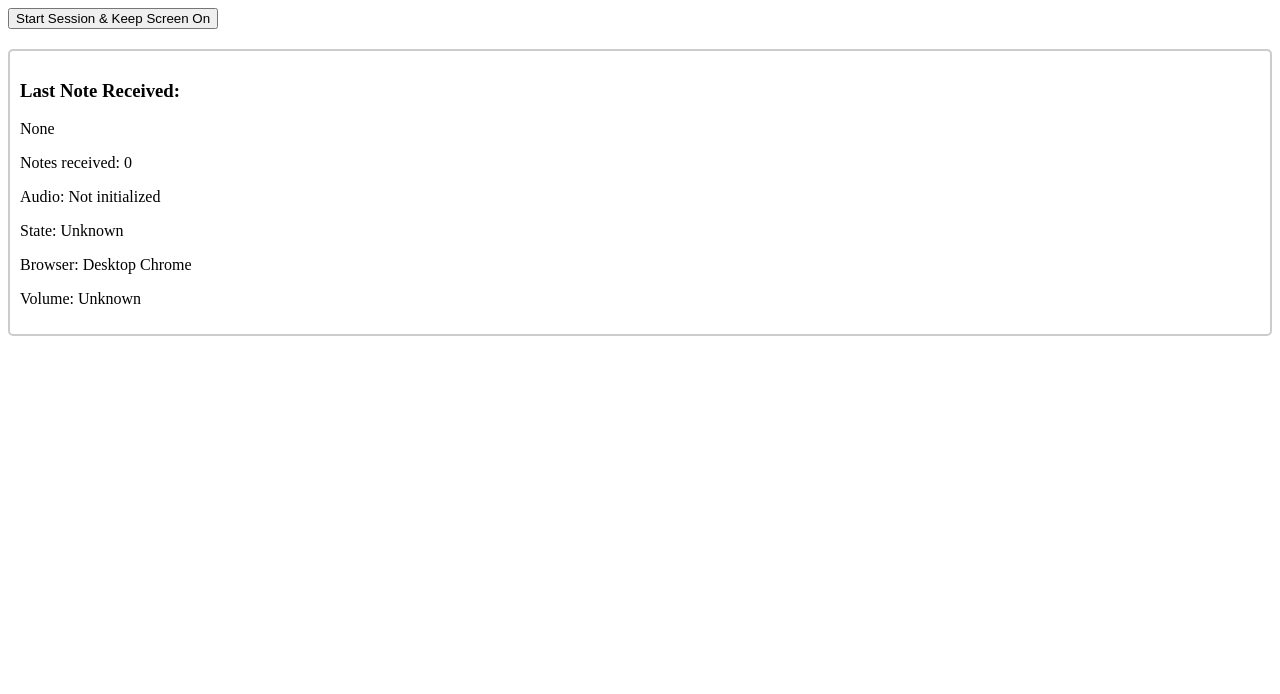
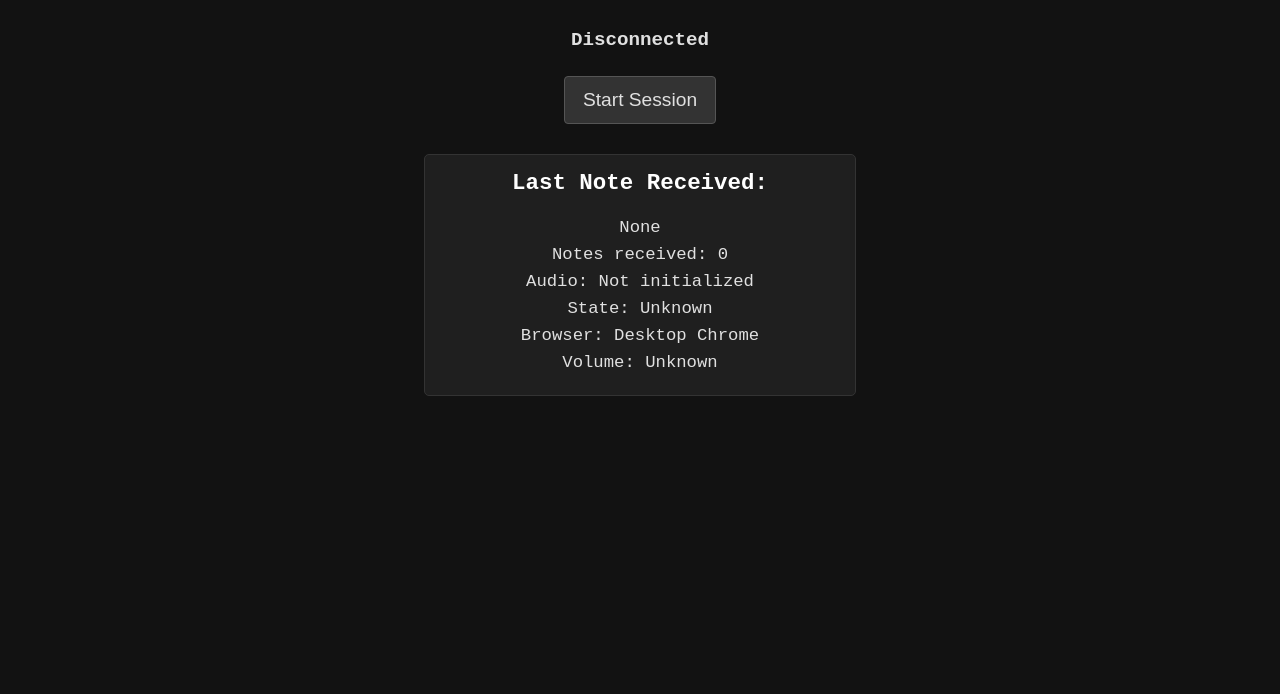
Before and after one commit to szkjn/INS_spatial_web_audio, a website: page public/src.html in a window 1280 px wide. Shown: the part 106-800 px from the top of the page. Drawn offline with Linux system fonts and the light colour scheme.

Commit message:
Designs basic dark mode

```diff
--- a/public/src.html
+++ b/public/src.html
@@ -4,13 +4,67 @@
 <head>
   <meta charset="UTF-8">
   <title>SRC Client</title>
+  <meta name="viewport" content="width=device-width, initial-scale=1.0"> <!-- For better mobile scaling -->
+  <style>
+    body {
+      background-color: #121212;
+      color: #e0e0e0;
+      font-family: 'Courier New', Courier, monospace;
+      font-size: 1.2em; /* Larger base font size */
+      margin: 20px;
+      display: flex;
+      flex-direction: column;
+      align-items: center; /* Center content */
+      text-align: center;
+    }
+    h1 {
+      color: #ffffff;
+      border-bottom: 1px solid #444;
+      padding-bottom: 5px;
+      margin-bottom: 20px;
+    }
+    button {
+      background-color: #333;
+      color: #e0e0e0;
+      border: 1px solid #555;
+      padding: 12px 18px; /* Larger padding for buttons */
+      margin: 10px 5px; /* More margin for buttons */
+      cursor: pointer;
+      border-radius: 4px;
+      font-size: 1em; /* Relative to body font size */
+    }
+    button:hover {
+      background-color: #444;
+    }
+    #status {
+      font-weight: bold;
+      margin-bottom: 15px;
+    }
+    #noteIndicator {
+      background-color: #1f1f1f;
+      border: 1px solid #333;
+      border-radius: 5px;
+      padding: 15px;
+      margin-top: 20px;
+      width: 80%; /* Adjust width as needed */
+      max-width: 400px; /* Max width for larger screens */
+    }
+    #noteIndicator h3 {
+        margin-top: 0;
+        color: #ffffff;
+    }
+    #noteIndicator p {
+        margin: 8px 0;
+        font-size: 0.9em; /* Slightly smaller than body, but still larger overall */
+    }
+  </style>
 </head>
 <body>
   <h1>SRC Client</h1>
   <p id="status">Connecting...</p>
-  <button id="startSessionButton" style="display: block;">Start Session & Keep Screen On</button>
+  <button id="startSessionButton" style="display: block;">Start Session</button>
   <button id="testTone" style="display: none;">Test Tone</button>
-  <div id="noteIndicator" style="margin-top: 20px; padding: 10px; border: 2px solid #ccc; border-radius: 5px;">
+  <div id="noteIndicator">
     <h3>Last Note Received:</h3>
     <p id="lastNote">None</p>
     <p id="noteCount">Notes received: 0</p>
```
Also changed, not shown: public/orc.html (+62 -1 lines).
